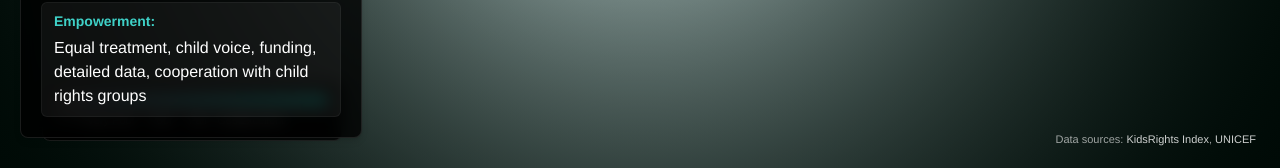
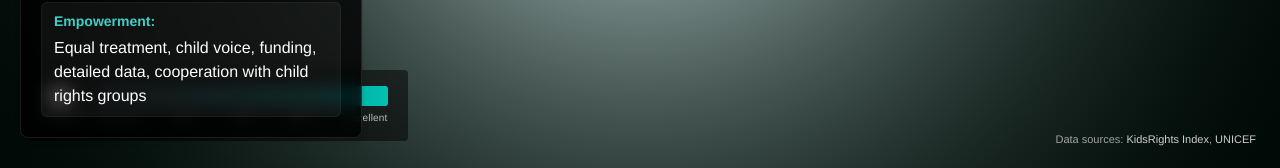
Before and after one commit to polakbear/ngau, a React (Vite) app: page / in a window 1280 px wide. Shown: the part 629-797 px from the top of the page. Built offline with nearby package versions, Linux system fonts and the light colour scheme.

Commit message:
Refactor Legend component; update styles for improved layout and remove unused state

```diff
--- a/src/components/Legend.module.css
+++ b/src/components/Legend.module.css
@@ -1,103 +1,82 @@
 .legend {
   position: fixed;
   bottom: 30px;
-  left: 15%;
+  left: 17%;
   transform: translateX(-50%);
   z-index: 10;
   pointer-events: none;
-  width: min(300px, calc(100vw - 32px));
+  width: min(380px, calc(100vw - 32px));
 }
 
 .container {
-  background: rgba(0, 0, 0, 0.8);
+  background: rgba(0, 0, 0, 0.5);
   backdrop-filter: blur(8px);
-  border-radius: 8px;
-  padding: 12px;
-  border: 1px solid rgba(255, 255, 255, 0.1);
+  border-radius: 4px;
+  padding: 16px 20px;
+  display: grid;
+  grid-template-columns: auto 1fr;
+  grid-template-rows: auto auto;
+  gap: 4px 24px;
 }
 
-.scale {
-  display: flex;
-  flex-direction: column;
-  gap: 6px;
+.noData {
+  grid-column: 1;
+  grid-row: 1;
+  width: 24px;
+  height: 20px;
+  background: white;
+  border-radius: 2px;
+}
+
+.labelNoData {
+  grid-column: 1;
+  grid-row: 2;
+  text-align: center;
+  white-space: nowrap;
+  font-size: 11px;
+  line-height: 1.2em;
+  color: rgba(255, 255, 255, 0.6);
+  margin: 0 -6px;
 }
 
 .bar {
-  display: flex;
+  grid-column: 2;
+  grid-row: 1;
   width: 100%;
-  height: 12px;
-  border-radius: 6px;
+  height: 20px;
+  border-radius: 2px;
   overflow: hidden;
 }
 
 .gradient {
-  flex: 1;
+  width: 100%;
   height: 100%;
-  border-radius: 0 6px 6px 0;
-}
-
-.noData {
-  width: 24px;
-  height: 100%;
-  background: #333;
-  border-radius: 6px 0 0 6px;
-  border-right: 1px solid rgba(255, 255, 255, 0.1);
-}
-
-.row {
-  display: flex;
-  flex-direction: column;
-  gap: 4px;
-}
-
-.labels {
-  display: flex;
-  align-items: flex-start;
-  font-size: 11px;
-  color: rgba(255, 255, 255, 0.8);
-}
-
-.labelNoData {
-  width: 24px;
-  text-align: center;
-  white-space: nowrap;
-  font-size: 10px;
-  line-height: 1.2;
-  color: rgba(255, 255, 255, 0.6);
+  border-radius: 2px;
 }
 
 .gradientLabels {
-  flex: 1;
-  display: flex;
-  justify-content: space-between;
-  padding-left: 8px;
+  grid-column: 2;
+  grid-row: 2;
+  display: grid;
+  grid-template-columns: repeat(5, 1fr);
 }
 
 .gradientLabels span {
-  transform: translateX(-50%);
-  white-space: nowrap;
-  color: rgba(255, 255, 255, 0.8);
-  font-size: 11px;
+  font-size: 10px;
+  color: rgba(255, 255, 255, 0.7);
+  letter-spacing: 0.2px;
 }
 
 .labelVeryPoor {
-  transform: translateX(0%) !important;
+  text-align: left;
 }
 
-.labelPoor {
-  transform: translateX(-25%) !important;
-}
-
-.labelFair {
-  transform: translateX(-50%) !important;
-}
-
-.labelGood {
-  transform: translateX(-75%) !important;
+.labelPoor, .labelFair, .labelGood {
+  text-align: center;
 }
 
 .labelExcellent {
-  transform: translateX(-100%) !important;
+  text-align: right;
 }
 
 @media (max-width: 768px) {
--- a/src/components/Legend.tsx
+++ b/src/components/Legend.tsx
@@ -1,10 +1,8 @@
-import { useState, useMemo } from 'react';
+import { useMemo } from 'react';
 import { rankBasedColorScale } from '../utils/color';
 import styles from './Legend.module.css';
 
 export function Legend() {
-  const [showMethodology, setShowMethodology] = useState(false);
-
   const gradientStyle = useMemo(() => {
     const MAX_RANK = 194;
     const colorStops: string[] = [];
@@ -23,17 +21,15 @@ export function Legend() {
   }, []);
 
   return (
-    <>
     <div className={styles.legend}>
       <div className={styles.container}>
+        <div className={styles.noData}></div>
         <div className={styles.scale}>
           <div className={styles.bar}>
-              <div className={styles.noData}></div>
             <div className={styles.gradient} style={gradientStyle}></div>
           </div>
-            <div className={styles.row}>
-              <div className={styles.labels}>
-                <div className={styles.labelNoData}>No data</div>
+        </div>
+        <div className={styles.labelNoData}>No data</div>{' '}
         <div className={styles.gradientLabels}>
           <span className={styles.labelVeryPoor}>Very Poor</span>
           <span className={styles.labelPoor}>Poor</span>
@@ -43,9 +39,5 @@ export function Legend() {
         </div>
       </div>
     </div>
-          </div>
-        </div>
-      </div>
-    </>
   );
 }
```
Lines whose indentation alone changed are shown as unchanged.
